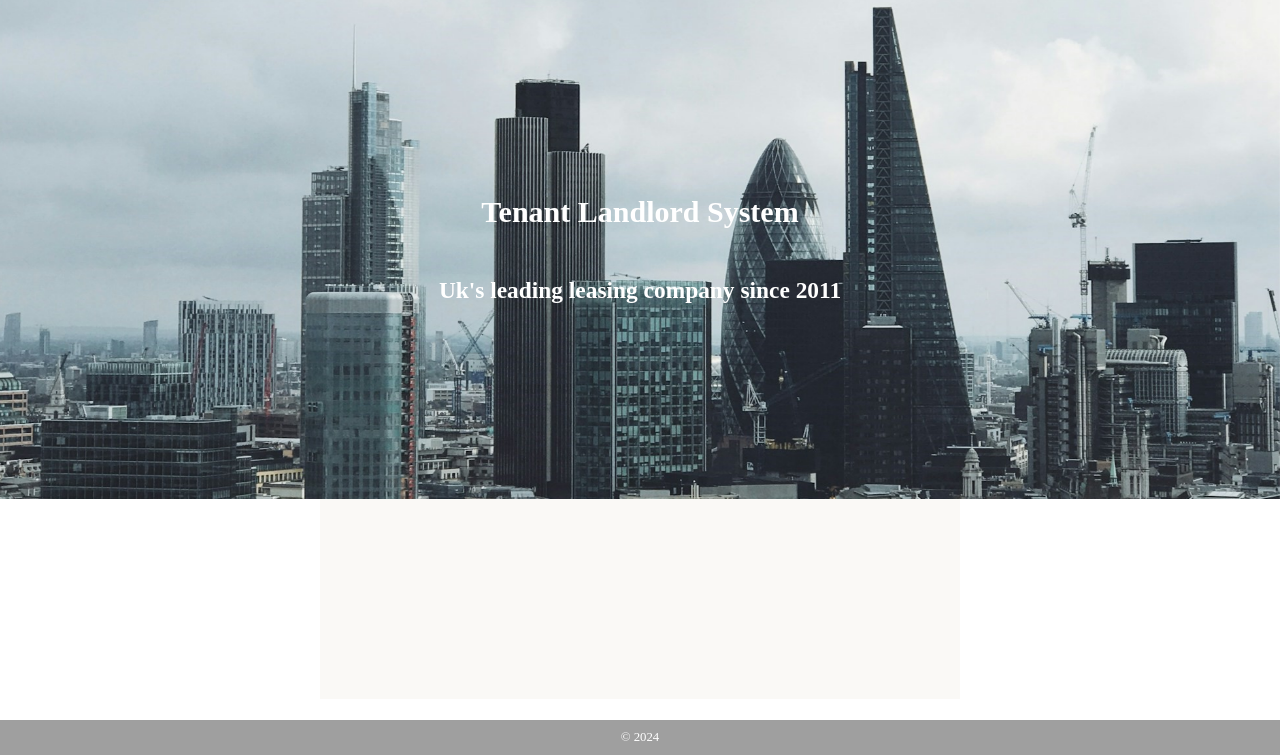
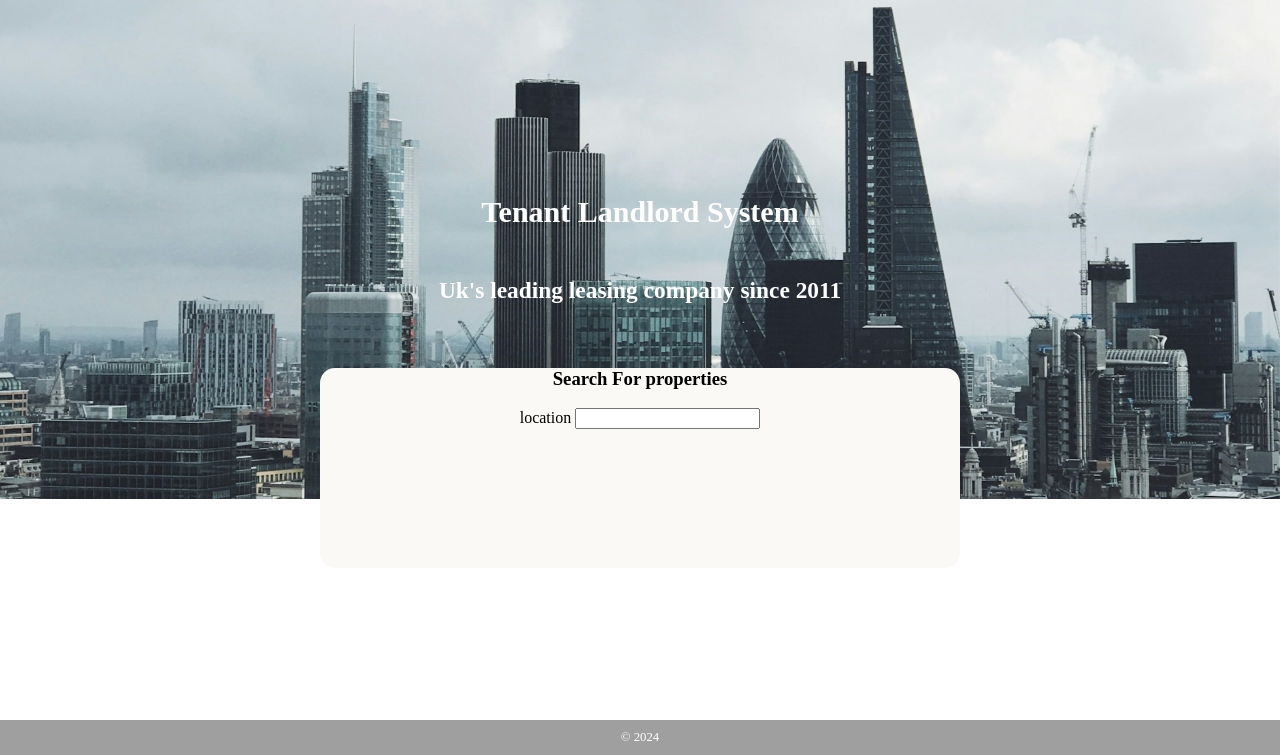
Before and after one commit to Sovietsupporter69/Tenant-landlord-system, a PHP site: page / in a window 1280 px wide. Shown: the part 45-800 px from the top of the page. Run offline with PHP 8.4, Linux system fonts and the light colour scheme.

Commit message:
Search box creation-partial

```diff
--- a/htdocs/css/desktop.css
+++ b/htdocs/css/desktop.css
@@ -2,3 +2,6 @@
     min-height: 500px;
     background-image: url("../assets/background-desk.jpg");
 }
+.search-box{
+    margin-top: -150px;
+}
--- a/htdocs/css/global.css
+++ b/htdocs/css/global.css
@@ -60,6 +60,8 @@ span.material-symbols-outlined {
     background-color: #FAF9F6;
     margin-left: auto;
     margin-right: auto;
+    border-radius: 15px;
+    text-align: center;
 }
 
 @keyframes fadeIn{
--- a/htdocs/index.php
+++ b/htdocs/index.php
@@ -15,7 +15,14 @@ require_once($_SERVER["DOCUMENT_ROOT"]."/private/banners/pre_auth.php")
         <h3>Uk's leading leasing company since 2011</h3>
     </section>
     <section class="search-box">
-
+        <h3>Search For properties</h3>
+        <form action="" class="home-search">
+            <div class="top-search">
+                <label for="location">location</label>
+                <input type="text" name="location" id="location">
+            </div>
+            <div class="bottom-search"></div>
+        </form>
     </section>
 </main>
 
```
